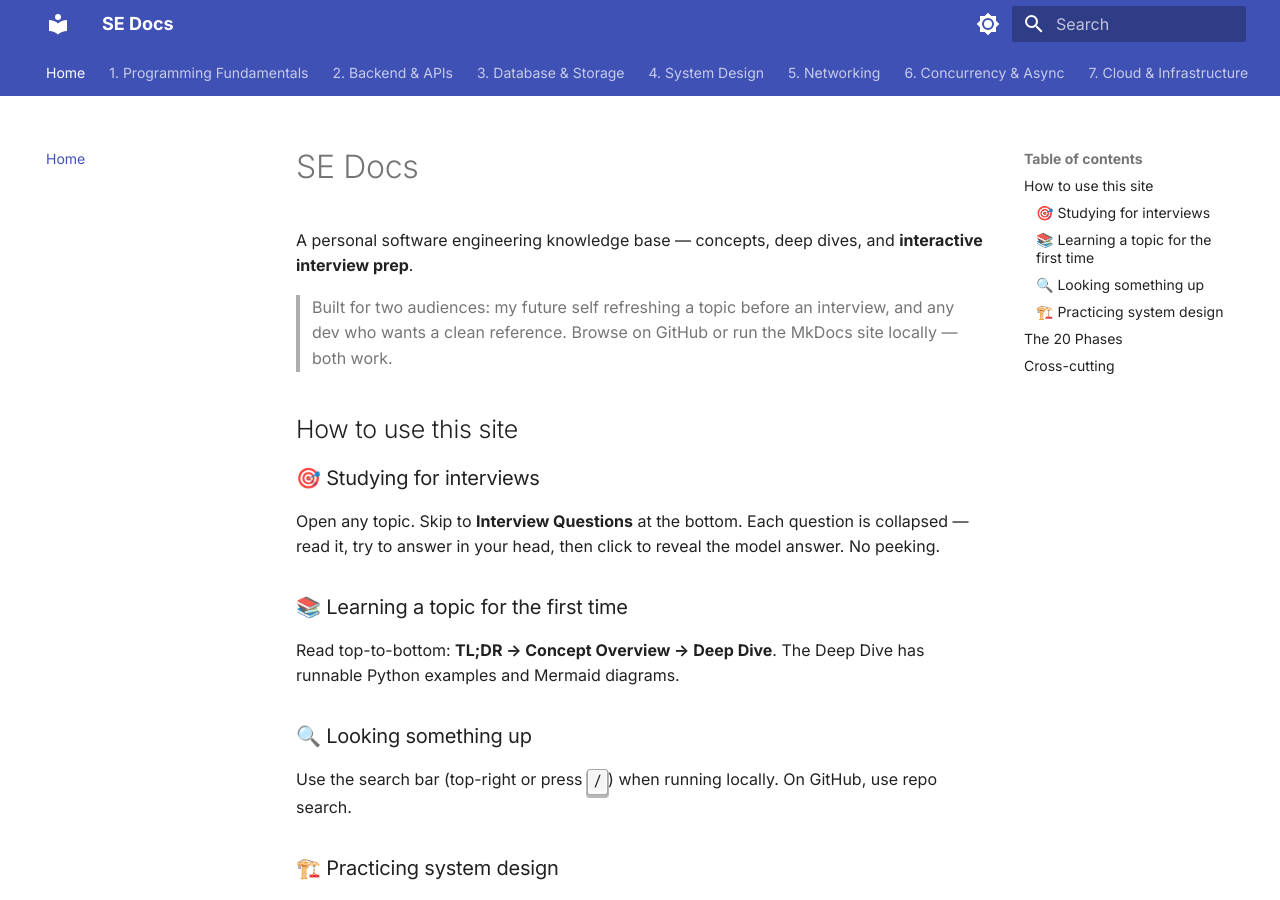
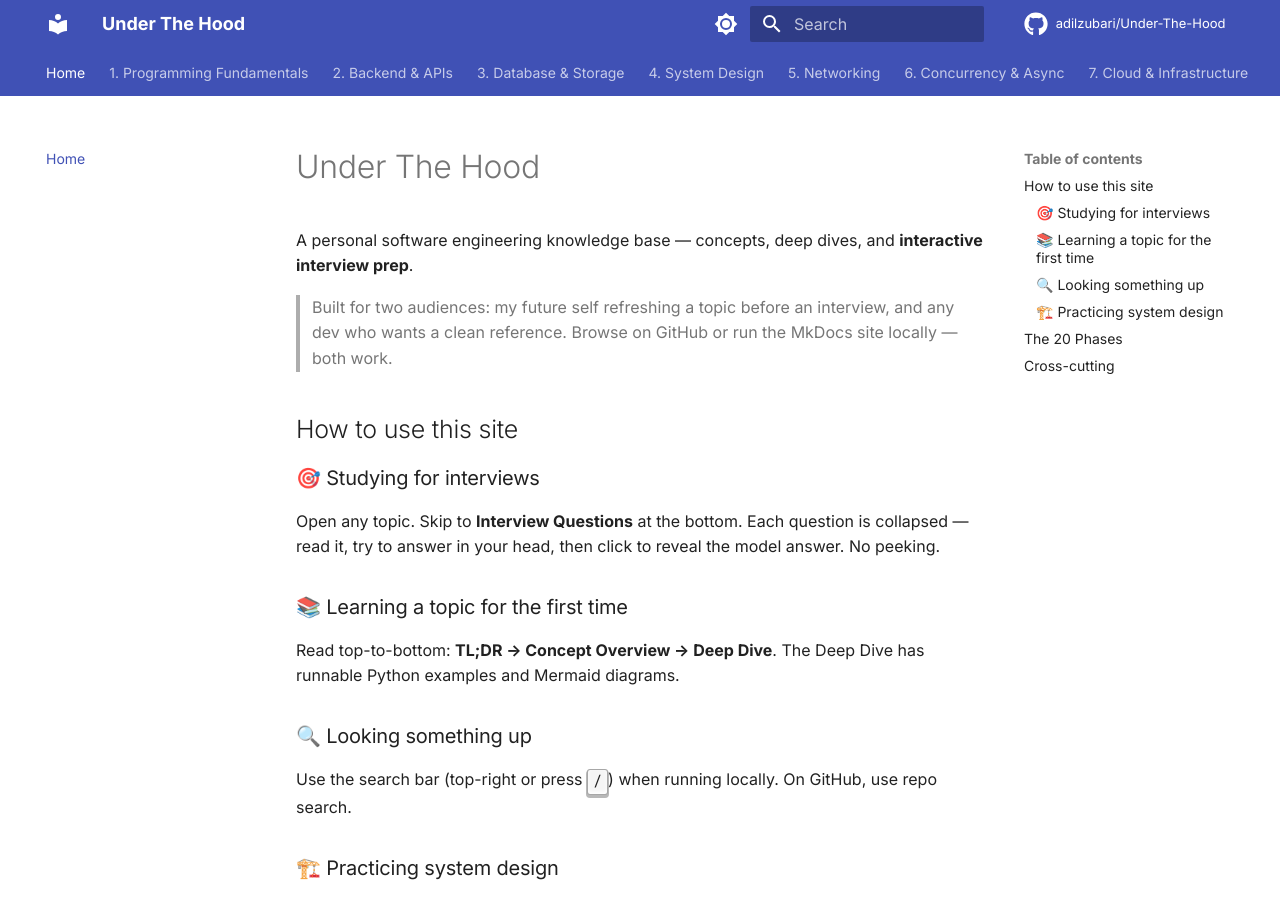
Before and after one commit to adilzubari/Under-The-Hood, an MkDocs documentation site: the page built from docs/index.md, in a window 1280 px wide and 900 px high. Built offline with MkDocs 1.6.1 and Material for MkDocs 9.7.7, drawn with Linux system fonts in a browser that asks for light colours; comment, search, counter and statistics services are not loaded.

Commit message:
Rename project to "Under The Hood"
Updates site_name in mkdocs.yml (with repo_url + repo_name for the GitHub
edit-link in the Material header), and the home page heading. README to be
rewritten next using the new branding.

Co-Authored-By: Claude Opus 4.6 (1M context) <noreply@anthropic.com>

```diff
--- a/docs/index.md
+++ b/docs/index.md
@@ -1,4 +1,4 @@
-# SE Docs
+# Under The Hood
 
 A personal software engineering knowledge base — concepts, deep dives, and **interactive interview prep**.
 
--- a/mkdocs.yml
+++ b/mkdocs.yml
@@ -1,6 +1,9 @@
-site_name: SE Docs
+site_name: Under The Hood
 site_description: Software Engineering concepts, deep dives, and interview prep
 site_author: Muhammad Adil
+site_url: https://github.com/adilzubari/Under-The-Hood
+repo_url: https://github.com/adilzubari/Under-The-Hood
+repo_name: adilzubari/Under-The-Hood
 copyright: Personal knowledge base — for learning and reference
 
 exclude_docs: |
```
